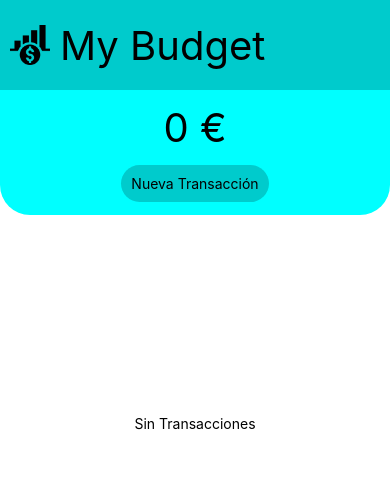
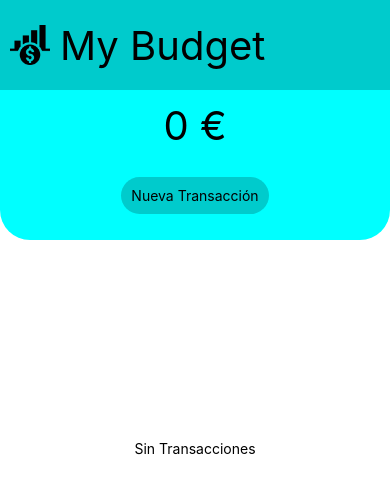
Before and after one commit to Daniglez03/MyBudget, a React Native app: screen / in a window 390 px wide. Shown: the top 494 px of the page. Built offline with nearby package versions, Linux system fonts and the light colour scheme.

Commit message:
Build(App, Input): Adding the total price function.

```diff
--- a/App.js
+++ b/App.js
@@ -17,21 +17,30 @@ export default function App() {
     setTransaction(() => [...transaction, imports])
   }
 
+  let totalPrice = 0;
+
+  for (let i = 0; i < transaction.length; i++) {
+    totalPrice += parseInt(transaction[i].importe);
+  }
+
   return (
     <View style={styles.container}>
       <View style={styles.title}>
-        <Image style={styles.image} source={require('./assets/finanzas.png')}/>
+        <Image style={styles.image} source={require('./assets/finanzas.png')} />
         <Text style={styles.textTitle}>My Budget</Text>
       </View>
-      <Input onImportAdd={addProductHandler}/>
+      <View style={styles.backgroundColorView}>
+        <Text style={styles.textStylePrice}>{totalPrice} €</Text>
+      </View>
+      <Input onImportAdd={addProductHandler} />
       <ScrollView>
         {
           names.length === 0
-              ? <Text style={styles.textEmpty}>Sin Transacciones</Text>
-              :transaction.map((importe, idx) => (
+            ? <Text style={styles.textEmpty}>Sin Transacciones</Text>
+            : transaction.map((importe, idx) => (
               <ListTransaction
                 key={idx + importe}
-                importe={importe}/>
+                importe={importe} />
             ))
         }
       </ScrollView>
@@ -67,4 +76,17 @@ const styles = StyleSheet.create({
     marginTop: '5%',
     marginTop: 200
   },
+  backgroundColorView: {
+    flexDirection: 'column',
+    justifyContent: 'flex-start',
+    alignItems: 'center',
+    backgroundColor: "cyan",
+    width: '100%',
+    height: 60,
+    justifyContent: 'center',
+    justifyContent: 'flex-end'
+  },
+  textStylePrice: {
+    fontSize: 40
+  }
 });
--- a/components/Input.jsx
+++ b/components/Input.jsx
@@ -22,14 +22,15 @@ const Input = ({ onImportAdd }) => {
     }
     const addProductHandler = () => {
         onImportAdd(importe);
-        setImporte({ ...importe, description: "", importe: 0 })
+        setImporte({ ...importe, description: "", importe: 0})
     }
 
-    const precioTotal = 0;
+    let precioTotal = 0;
+    let tusmu = parseInt(importe.importe)
+    precioTotal +=  tusmu
 
     return (
         <View style={styles.Input}>
-            <Text style={styles.textStylePrice}>{precioTotal} €</Text>
             <Modal
                 animationType="slide"
                 transparent={true}
@@ -77,7 +78,7 @@ const styles = StyleSheet.create({
         alignItems: 'center',
         backgroundColor: "cyan",
         width: '100%',
-        height: 125,
+        height: 90,
         justifyContent: 'center',
         borderBottomRightRadius: 30,
         borderBottomLeftRadius: 30,
```
